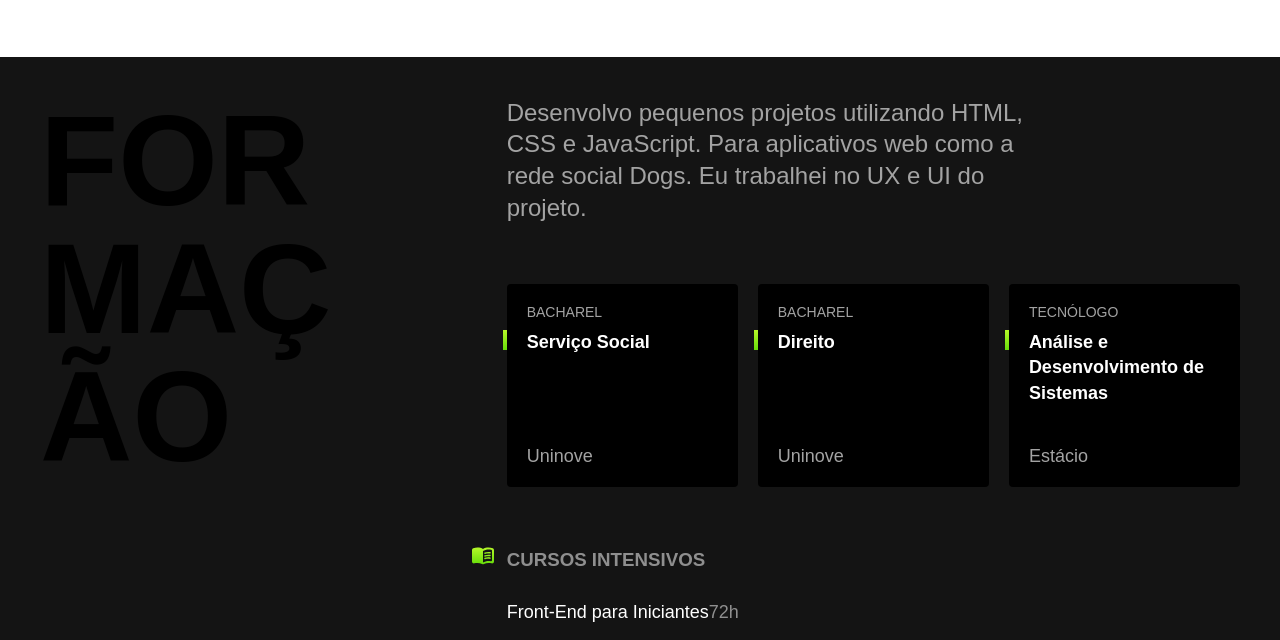
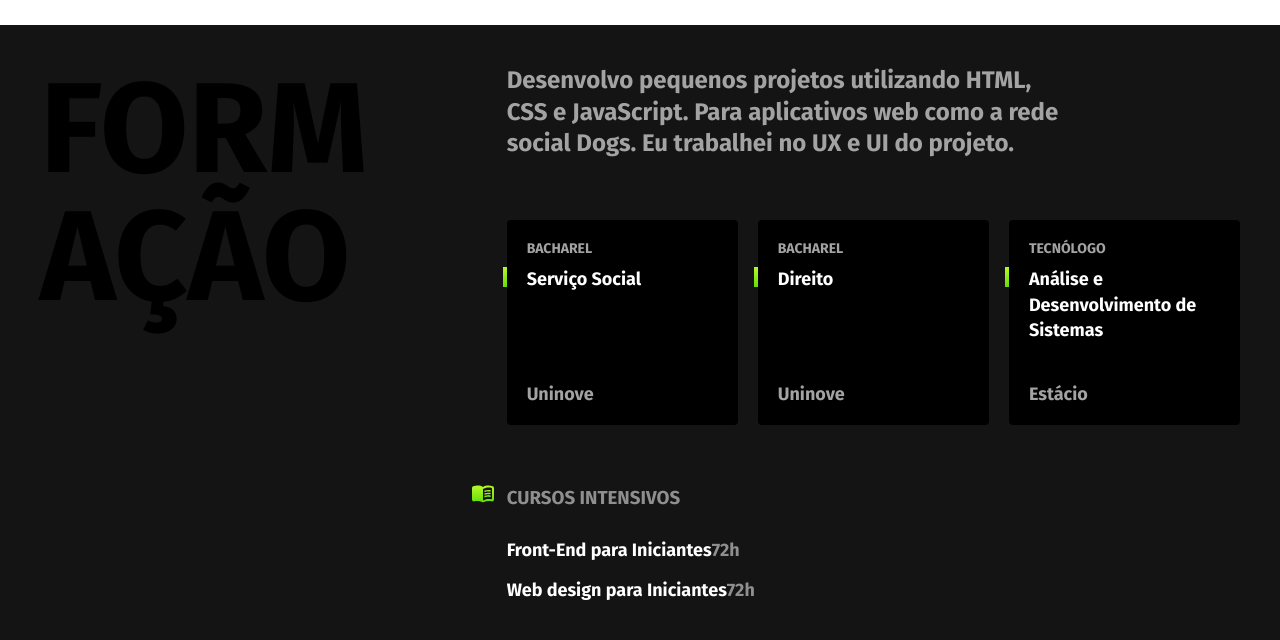
Before and after one commit to tskarina/tskarina.github.io, a plain HTML site: page index.html in a window 1280 px wide. Shown: the part 1213-1853 px from the top of the page. Drawn offline with Linux system fonts and the light colour scheme.

Commit message:
google fonts

```diff
--- a/index.html
+++ b/index.html
@@ -10,6 +10,10 @@
   Front End">
   <link rel="stylesheet" href="./css/style.css">
   <link rel="icon" href="./favicon.ico" sizes="any">
+
+  <link rel="preconnect" href="https://fonts.googleapis.com">
+  <link rel="preconnect" href="https://fonts.gstatic.com" crossorigin>
+  <link href="https://fonts.googleapis.com/css2?family=Fira+Sans:wght@700&display=swap" rel="stylesheet">
 </head>
 
 <body>
```
